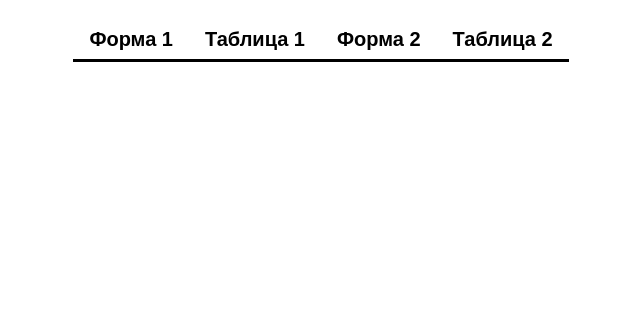
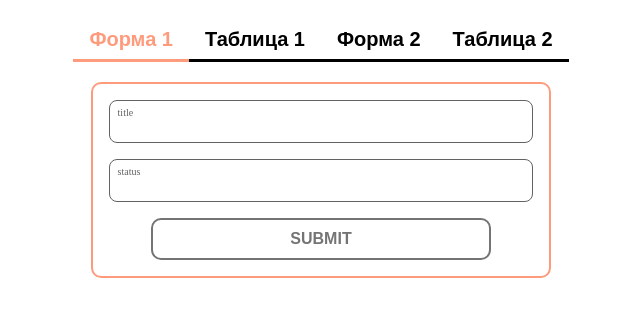
Before and after one commit to OlegKlochkov/RIOV_frontend, a React (Create React App) app: page / in a window 1280 px wide. Shown: the top 316 px of the page, without its empty margins (319-959 px from the left). Built offline with nearby package versions, Linux system fonts and the light colour scheme; the HTML template or start-up script is replaced by a standard one.

Commit message:
minor fixes

```diff
--- a/src/App.jsx
+++ b/src/App.jsx
@@ -3,9 +3,9 @@ import './App.css';
 import Form from './features/form/form';
 import TableStructure from './features/tableStructure';
 
-let dataSelect = [{ label: 'Форма 1' }, { label: 'Таблица 1' }, { label: 'Форма 2' }, { label: 'Таблица 2' }]
+const dataSelect = [{ label: 'Форма 1' }, { label: 'Таблица 1' }, { label: 'Форма 2' }, { label: 'Таблица 2' }]
 function App() {
-  const [select, setSelect] = useState('Форма');
+  const [select, setSelect] = useState('Форма 1');
   return (
     <div className="App">
       <div className="selector_container">
```
